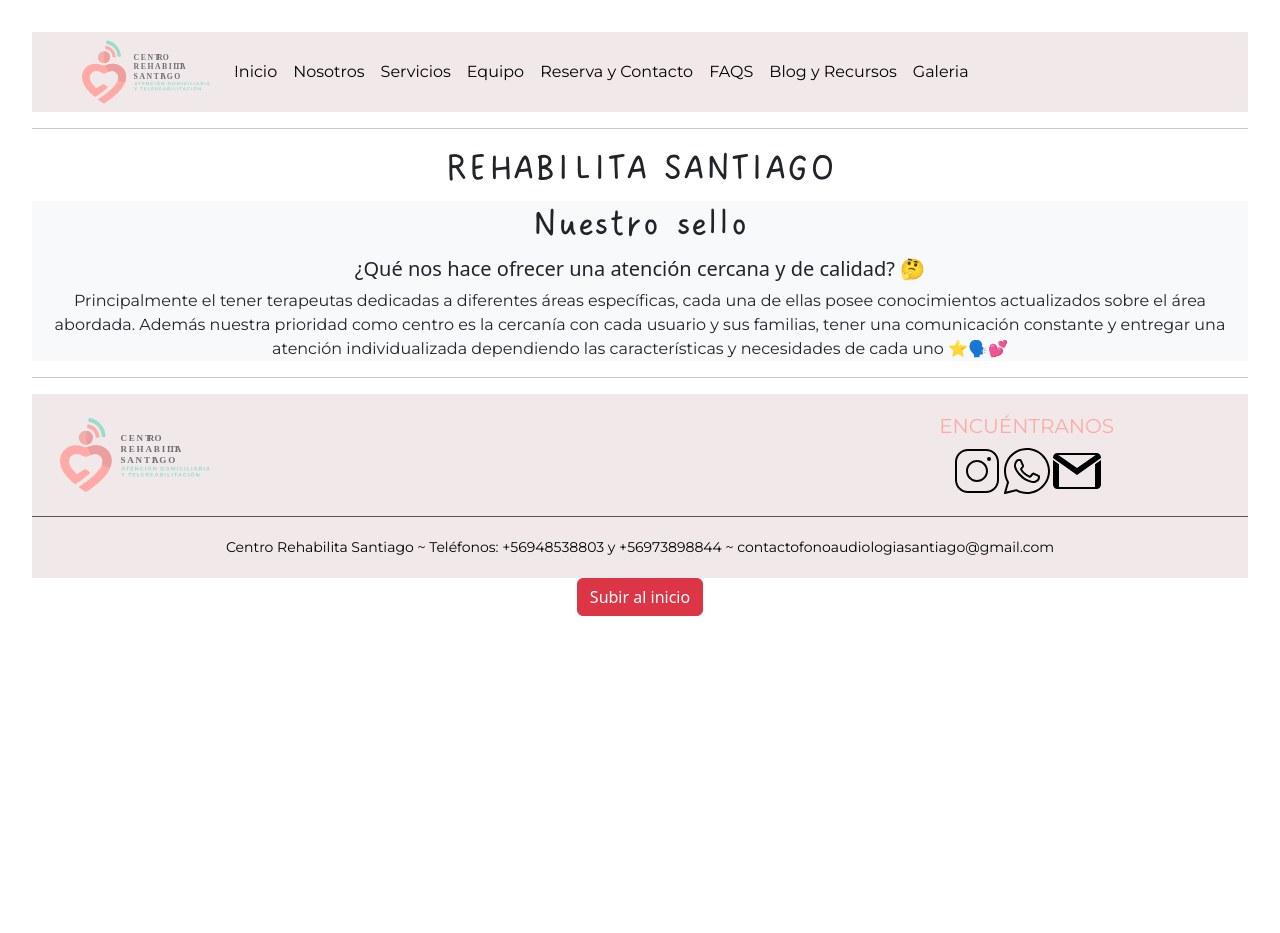
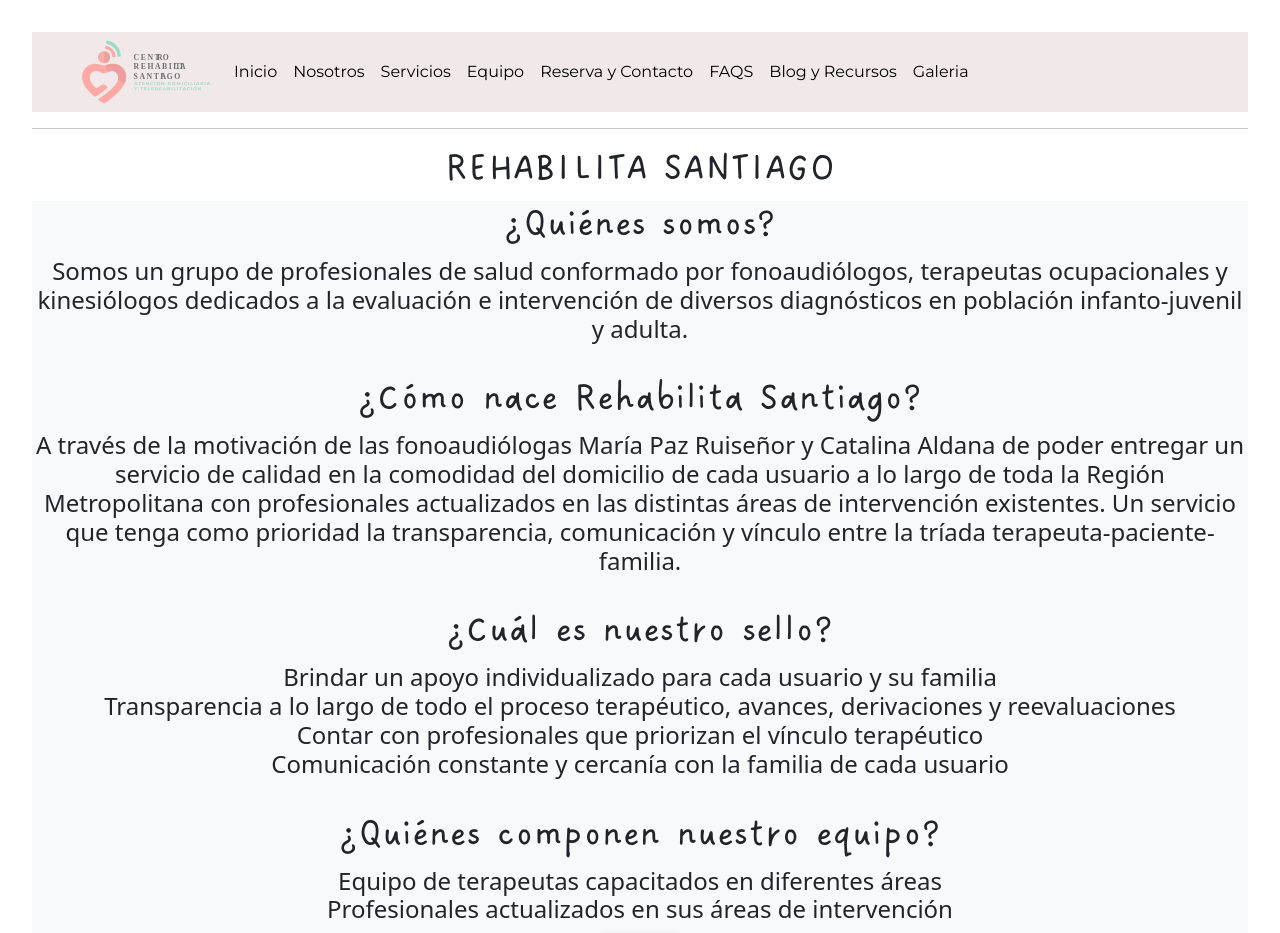
Before and after one commit to EduardoUreta/RehabilitaSantiago, a React (Vite) app: page /nosotros in a window 1280 px wide. Shown: the top 933 px of the page. Before the commit the page ends 800 px from the top, so only its background shows below. Built offline with nearby package versions, Linux system fonts and the light colour scheme.

Commit message:
agregasos nosotros

```diff
--- a/src/Components/Nosotros.jsx
+++ b/src/Components/Nosotros.jsx
@@ -3,13 +3,30 @@
 export function Nosotros() {
     return (
         <div className="bg-light animate__animated animate__backInUp">
-            <h1>Nuestro sello</h1>
-            <h5>¿Qué nos hace ofrecer una atención cercana y de calidad? 🤔</h5>
-            <p>Principalmente el tener terapeutas dedicadas a diferentes áreas específicas,
-                cada una de ellas posee conocimientos actualizados sobre el área abordada.
-                Además nuestra prioridad como centro es la cercanía con cada usuario y sus familias,
-                tener una comunicación constante y entregar una atención individualizada dependiendo
-                las características y necesidades de cada uno ⭐🗣️💕</p>
+            <h1>¿Quiénes somos?</h1>
+            <h4>Somos un grupo de profesionales de salud conformado por fonoaudiólogos, terapeutas ocupacionales y kinesiólogos
+                dedicados a la evaluación e intervención de diversos diagnósticos en población infanto-juvenil y adulta.</h4>
+                <br></br>
+            <h1>¿Cómo nace Rehabilita Santiago?</h1>
+            <h4>A través de la motivación de las fonoaudiólogas María Paz Ruiseñor y Catalina Aldana de poder entregar un servicio de
+                calidad en la comodidad del domicilio de cada usuario a lo largo de toda la Región Metropolitana con profesionales
+                actualizados en las distintas áreas de intervención existentes. Un servicio que tenga como prioridad la transparencia,
+                comunicación y vínculo entre la tríada terapeuta-paciente-familia.</h4>
+                <br></br>
+            <h1>¿Cuál es nuestro sello?</h1>
+            <h4>
+                Brindar un apoyo individualizado para cada usuario y su familia <br></br>
+                Transparencia a lo largo de todo el proceso terapéutico, avances, derivaciones y reevaluaciones <br></br>
+                Contar con profesionales que priorizan el vínculo terapéutico <br></br>
+                Comunicación constante y cercanía con la familia de cada usuario <br></br>
+            </h4>
+                <br></br>
+            <h1>¿Quiénes componen nuestro equipo?</h1>
+            <h4>Equipo de terapeutas capacitados en diferentes áreas <br></br>
+                Profesionales actualizados en sus áreas de intervención</h4>
+                <button className='button-leer-mas'>
+                        <a href="/equipo" className='text-decoration: d-none '>¡Conoce al equipo!</a>
+                </button>
         </div>
     )
 }
```
